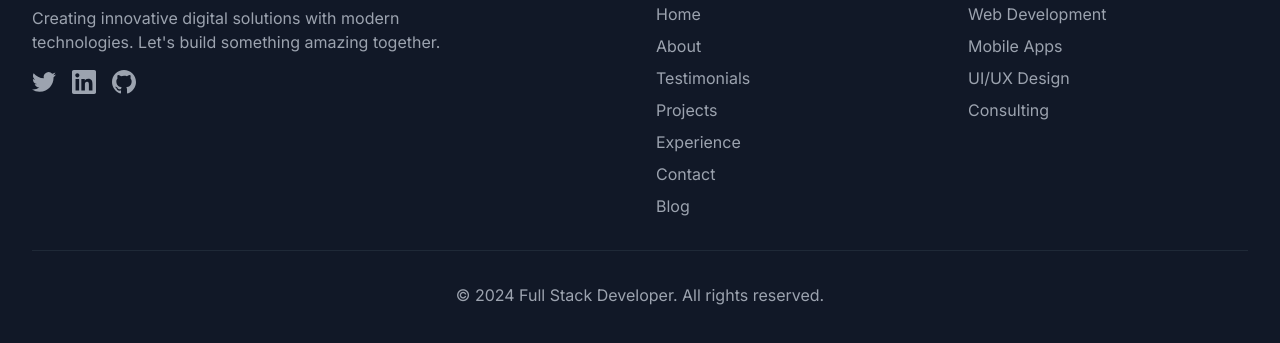
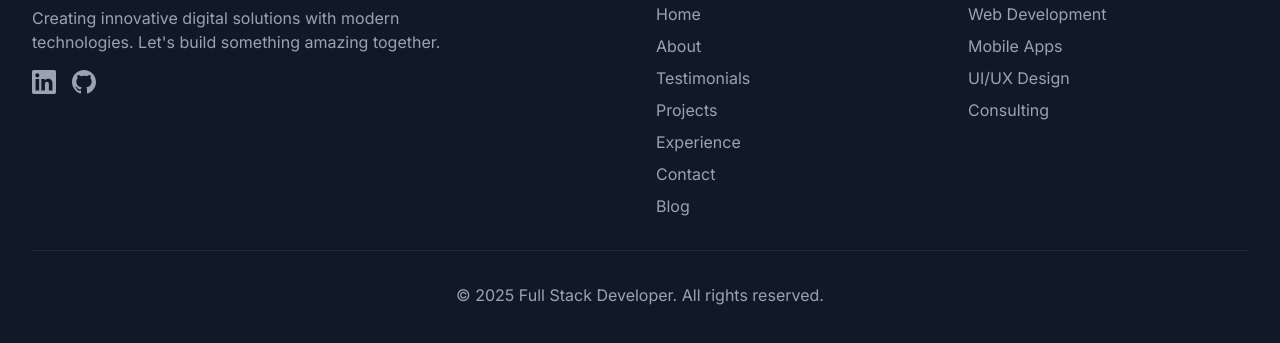
Before and after one commit to ionutpetru4046/my-new-portfolio-2025, a Next.js app: page / in a window 1280 px wide. Shown: the part 5774-6117 px from the top of the page. Built offline with nearby package versions, Linux system fonts and the light colour scheme.

Commit message:
social links added to footer

```diff
--- a/src/app/page.tsx
+++ b/src/app/page.tsx
@@ -821,19 +821,7 @@ export default function Home() {
               </p>
               <div className="flex space-x-4">
                 <a
-                  href="#"
-                  className="text-gray-400 hover:text-white transition-colors duration-200"
-                >
-                  <svg
-                    className="w-6 h-6"
-                    fill="currentColor"
-                    viewBox="0 0 24 24"
-                  >
-                    <path d="M24 4.557c-.883.392-1.832.656-2.828.775 1.017-.609 1.798-1.574 2.165-2.723-.951.555-2.005.959-3.127 1.184a4.92 4.92 0 00-8.384 4.482C7.69 8.095 4.067 6.13 1.64 3.162a4.822 4.822 0 00-.666 2.475c0 1.71.87 3.213 2.188 4.096a4.904 4.904 0 01-2.228-.616v.06a4.923 4.923 0 003.946 4.827 4.996 4.996 0 01-2.212.085 4.936 4.936 0 004.604 3.417 9.867 9.867 0 01-6.102 2.105c-.39 0-.779-.023-1.17-.067a13.995 13.995 0 007.557 2.209c9.053 0 13.998-7.496 13.998-13.985 0-.21 0-.42-.015-.63A9.935 9.935 0 0024 4.59z" />
-                  </svg>
-                </a>
-                <a
-                  href="#"
+                  href="https://www.linkedin.com/in/coste-ionut-petru-7531312bb/"
                   className="text-gray-400 hover:text-white transition-colors duration-200"
                 >
                   <svg
@@ -845,7 +833,7 @@ export default function Home() {
                   </svg>
                 </a>
                 <a
-                  href="#"
+                  href="https://github.com/ionutpetru4046"
                   className="text-gray-400 hover:text-white transition-colors duration-200"
                 >
                   <svg
@@ -959,7 +947,7 @@ export default function Home() {
           </div>
           <div className="border-t border-gray-800 mt-8 pt-8 text-center">
             <p className="text-gray-400">
-              © 2024 Full Stack Developer. All rights reserved.
+              © 2025 Full Stack Developer. All rights reserved.
             </p>
           </div>
         </div>
```
